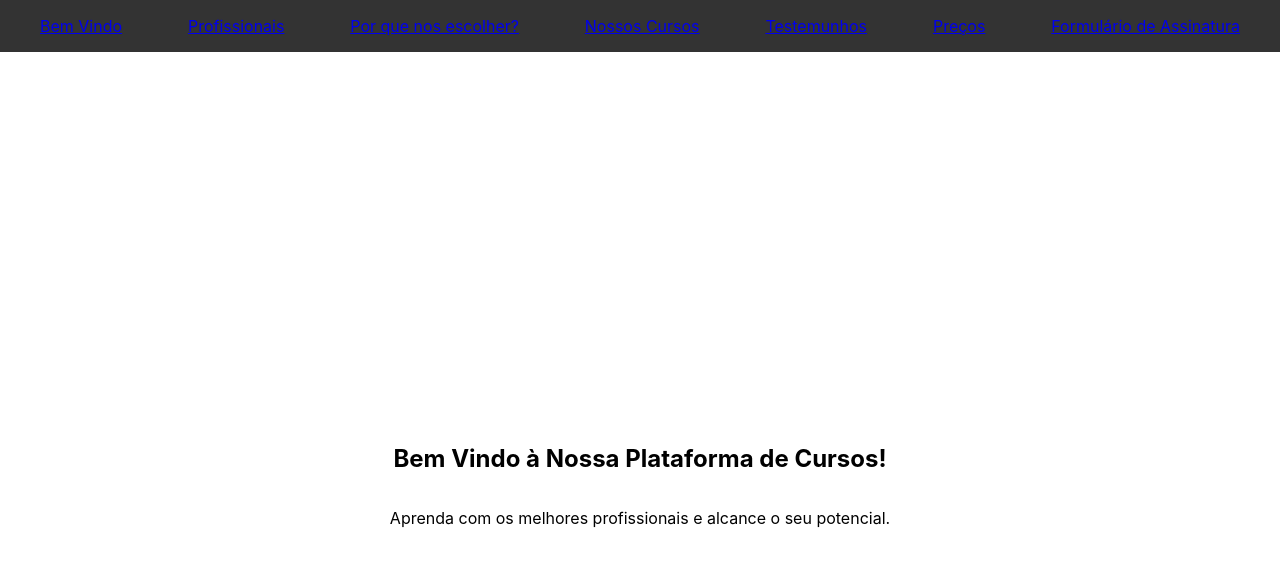
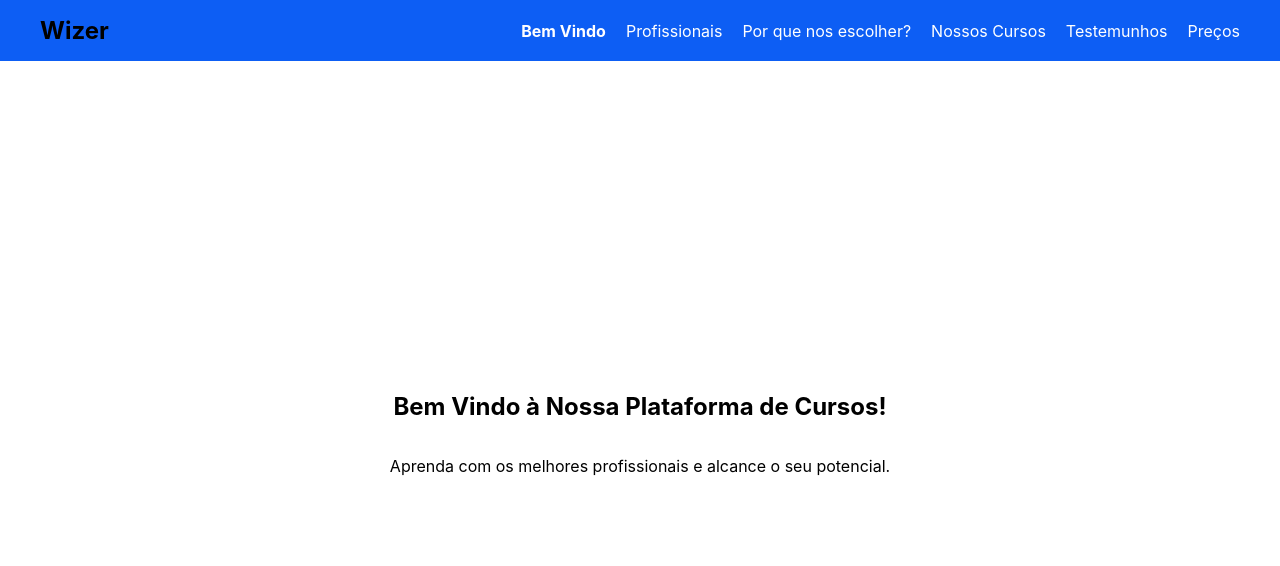
Before and after one commit to Lucas-A-Araujo/landing-page-challenge, a React (Create React App) app: page / in a window 1280 px wide. Shown: the top 566 px of the page. Built offline with nearby package versions, Linux system fonts and the light colour scheme.

Commit message:
feat: display navbar component

```diff
--- a/src/components/Navbar/index.jsx
+++ b/src/components/Navbar/index.jsx
@@ -1,16 +1,50 @@
+import React, { useState, useEffect } from 'react';
 import './styles.css';
 
 export function NavBar() {
+    const [selectedLink, setSelectedLink] = useState('');
+
+    useEffect(() => {
+      const handleScroll = () => {
+        const scrollPosition = window.scrollY;
+
+        if (scrollPosition < 500) {
+          setSelectedLink('welcome');
+        } else if (scrollPosition >= 500 && scrollPosition < 1000) {
+          setSelectedLink('professionals');
+        } else if (scrollPosition >= 1000 && scrollPosition < 1500) {
+          setSelectedLink('why-choose-us');
+        } else if (scrollPosition >= 1500 && scrollPosition < 2000) {
+          setSelectedLink('our-courses');
+        } else if (scrollPosition >= 2000 && scrollPosition < 2500) {
+          setSelectedLink('testimonials');
+        } else if (scrollPosition >= 2500 && scrollPosition < 3000) {
+          setSelectedLink('prices');
+        } else if (scrollPosition >= 3000) {
+          setSelectedLink('subscription-form');
+        }
+      };
+
+      window.addEventListener('scroll', handleScroll);
+      return () => {
+        window.removeEventListener('scroll', handleScroll);
+      };
+    }, []);
+
     return (
-      <nav className="navbar">
-        <div className="container">
-          <a href="#welcome">Bem Vindo</a>
-          <a href="#professionals">Profissionais</a>
-          <a href="#why-choose-us">Por que nos escolher?</a>
-          <a href="#our-courses">Nossos Cursos</a>
-          <a href="#testimonials">Testemunhos</a>
-          <a href="#prices">Preços</a>
-          <a href="#subscription-form">Formulário de Assinatura</a>
+      <nav className="navbar" style={{ backgroundColor: '#0D5EF4' }}>
+        <div className="container navbar-content">
+          <div className="navbar-left">
+            <h1 className="navbar-title">Wizer</h1>
+          </div>
+          <div className="navbar-right">
+            <a href="#welcome" className={selectedLink === 'welcome' ? 'selected' : ''}>Bem Vindo</a>
+            <a href="#professionals" className={selectedLink === 'professionals' ? 'selected' : ''}>Profissionais</a>
+            <a href="#why-choose-us" className={selectedLink === 'why-choose-us' ? 'selected' : ''}>Por que nos escolher?</a>
+            <a href="#our-courses" className={selectedLink === 'our-courses' ? 'selected' : ''}>Nossos Cursos</a>
+            <a href="#testimonials" className={selectedLink === 'testimonials' ? 'selected' : ''}>Testemunhos</a>
+            <a href="#prices" className={selectedLink === 'prices' ? 'selected' : ''}>Preços</a>
+          </div>
         </div>
       </nav>
     );
--- a/src/components/Navbar/styles.css
+++ b/src/components/Navbar/styles.css
@@ -1,7 +1,30 @@
 .navbar {
-    background-color: #333;
-    color: #fff;
-    position: sticky;
+    position: fixed;
     top: 0;
+    width: 100%;
     z-index: 1000;
   }
+
+  .navbar-content {
+    display: flex;
+    justify-content: space-between;
+    align-items: center;
+  }
+
+  .navbar-title {
+    margin: 0;
+  }
+
+  .navbar-right {
+    display: flex;
+  }
+
+  .navbar-right a {
+    color: white;
+    text-decoration: none;
+    margin-left: 20px;
+  }
+
+  .navbar-right a.selected {
+    font-weight: bold;
+  }
--- a/src/index.css
+++ b/src/index.css
@@ -11,6 +11,11 @@ body, html {
   margin: 0;
   padding: 0;
   height: 100%;
+}
+
+a {
+  color: blue;
+  text-decoration: none;
 }
 
 .App {
```
